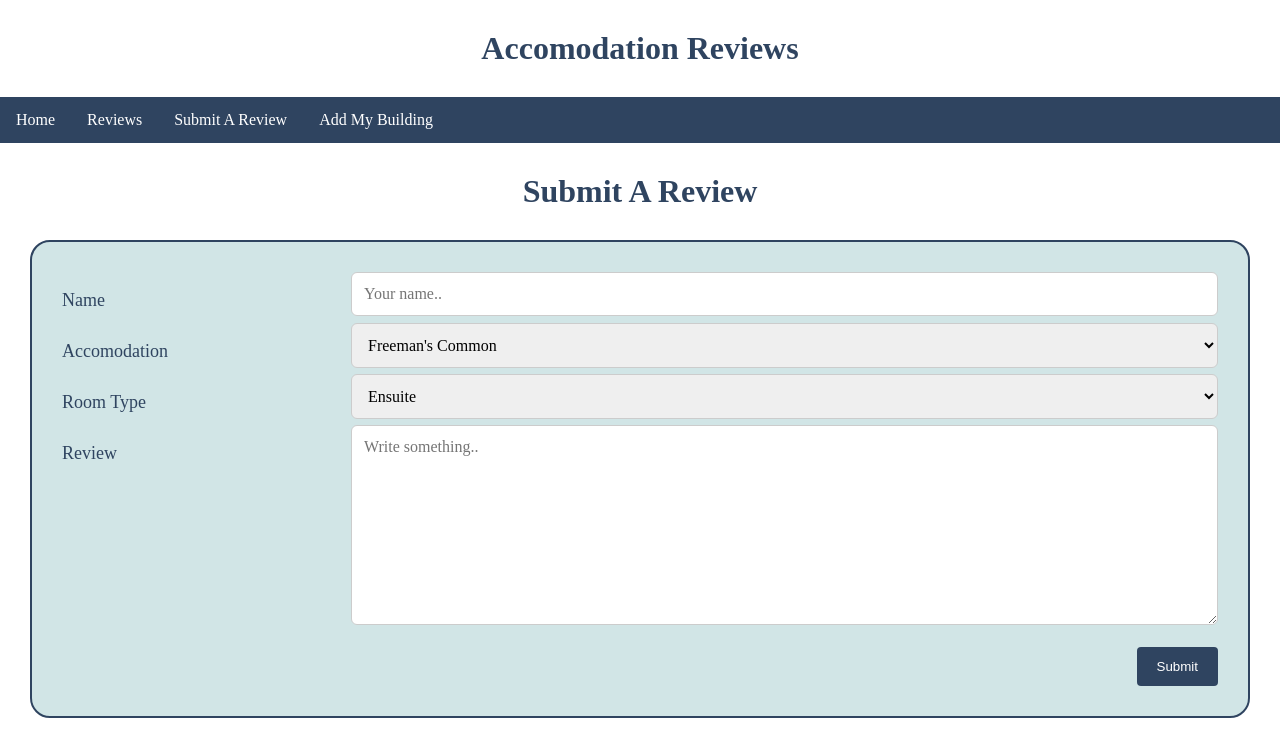
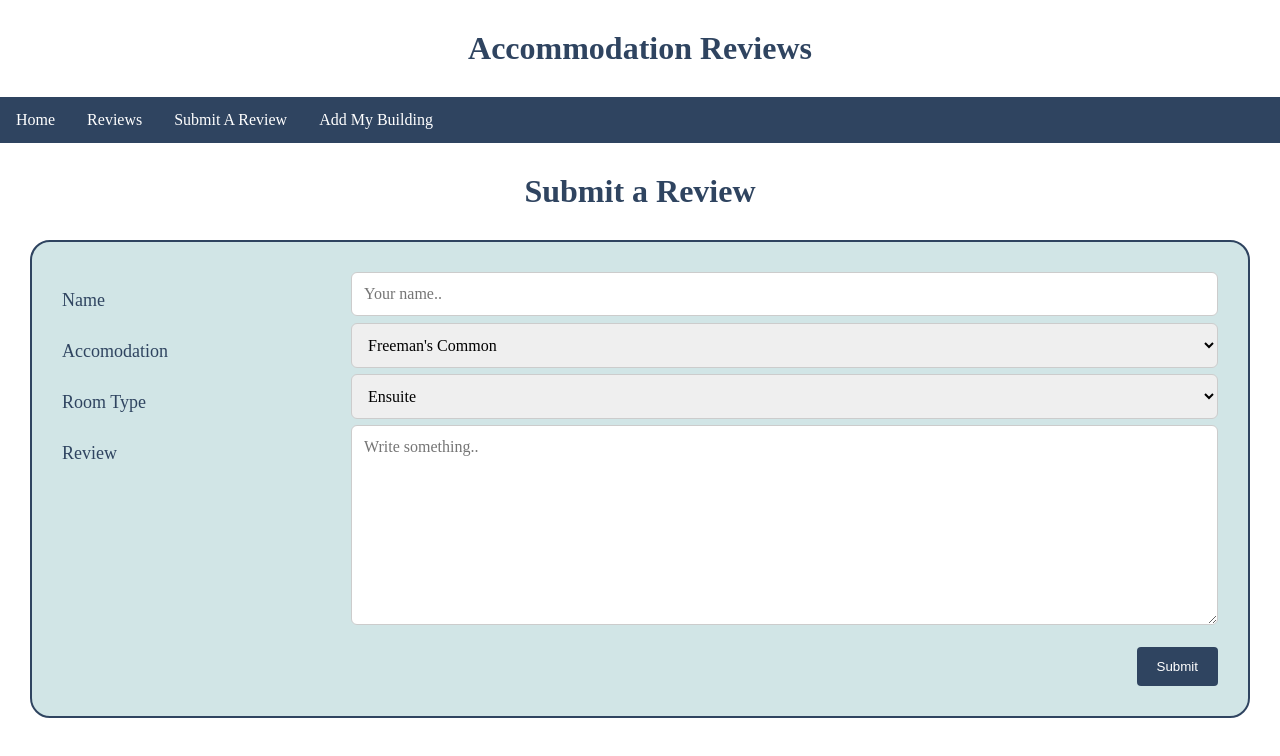
Before and after one commit to JHawkins5/Let-s-Hack-Leicester-2024-Group-17, a plain HTML site: page form.html in a window 1280 px wide. Drawn offline with Linux system fonts and the light colour scheme.

Commit message:
Update form.html

```diff
--- a/form.html
+++ b/form.html
@@ -3,12 +3,13 @@
 <head>
   <meta charset="utf-8">
   <meta name="viewport" content="width=device-width">
-  <title>replit</title>
+  <title>Review Accommodation</title>
   <link href="style.css" rel="stylesheet" type="text/css" />
+  <script src='formToJSON.js'></script>
 </head>
 <body>
   <top>
-    <h1>Accomodation Reviews</h1>
+    <h1>Accommodation Reviews</h1>
   </top>
   <ul>
     <li><a href="index.html">Home</a></li>
@@ -16,7 +17,7 @@
     <li><a href="form.html">Submit A Review</a></li>
     <li><a href="addbuilding.html">Add My Building</a></li>
   </ul>
-  <h1>Submit A Review</h1>
+  <h1>Submit a Review</h1>
   <form>
   <div class="form">
     <form action="/action_page.php" id="form">
```
